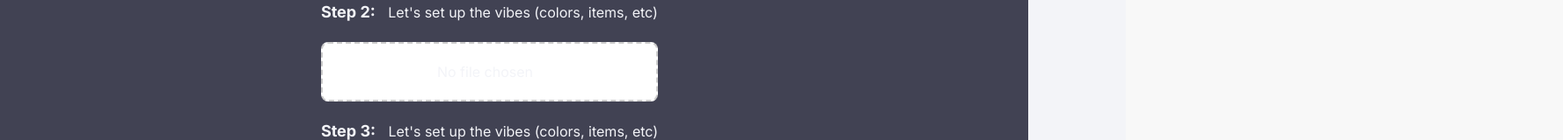
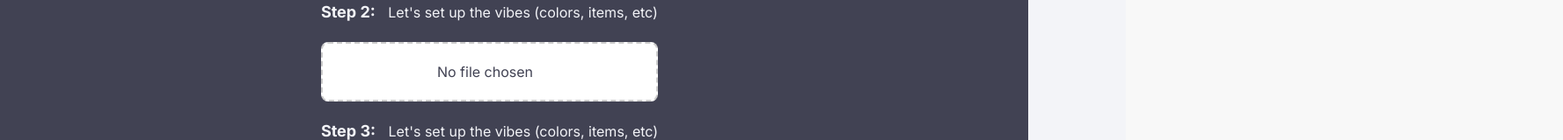
Before and after one commit to kkang2097/hillsb-hacks, a Next.js app in the folder webchat/: page / in a window 1280 px wide. Shown: the part 200-360 px from the top of the page at 88% size, 1777 px wide, since content can reach past the window. Built offline with nearby package versions, Linux system fonts and the light colour scheme.

Commit message:
fixing css

```diff
--- a/webchat/app/components/UploadBar.tsx
+++ b/webchat/app/components/UploadBar.tsx
@@ -25,14 +25,15 @@ const UploadBar: React.FC<UploadBarProps> = ({ file, setFile }) => {
 
     const handleSubmit = async (event: React.FormEvent) => {
         event.preventDefault();
+
+        //TODO: Add the API request here
         await submitImage(file);
         setFile(null); // Clear the input after submission
     };
 
     return (
         <div>
-
-<p>
+            <p>
                 <span className="font-bold text-lg">Step 2:</span> Let's set up the vibes (colors, items, etc)
             </p>
             <form className="upload-bar" onSubmit={handleSubmit}>
@@ -40,8 +41,9 @@ const UploadBar: React.FC<UploadBarProps> = ({ file, setFile }) => {
                     <input
                         type="file"
                         onChange={handleInputChange}
+                        className="absolute inset-0 opacity-0 cursor-pointer" // Cover the entire upload-bar
                     />
-                    <span>{file?.name || 'No file chosen'}</span>
+                    <span className="text-[#414253]">{file?.name || 'No file chosen'}</span>
                 </label>
             </form>
             <p>
--- a/webchat/app/globals.css
+++ b/webchat/app/globals.css
@@ -143,10 +143,11 @@ body {
 }
 
 .upload-bar input {
-  position: absolute; /* Position off-screen */
-  opacity: 0; /* Hide the default text */
-  width: 100%; /* Ensure it covers the area */
-  height: 100%; /* Ensure it covers the area */
+  position: absolute; /* Position the input absolutely */
+  top: 0; /* Align to the top */
+  left: 0; /* Align to the left */
+  width: 100%; /* Cover the full width */
+  height: 100%; /* Cover the full height */
   cursor: pointer; /* Change cursor to pointer */
 }
 
@@ -250,3 +251,8 @@ body {
     height: auto;
     margin-top: 10px; /* Optional: Add some space above the preview */
 }
+
+.upload-label {
+    position: relative; /* Ensure the label is positioned relative */
+    display: inline-block; /* Ensure it only takes the necessary width */
+}
```
